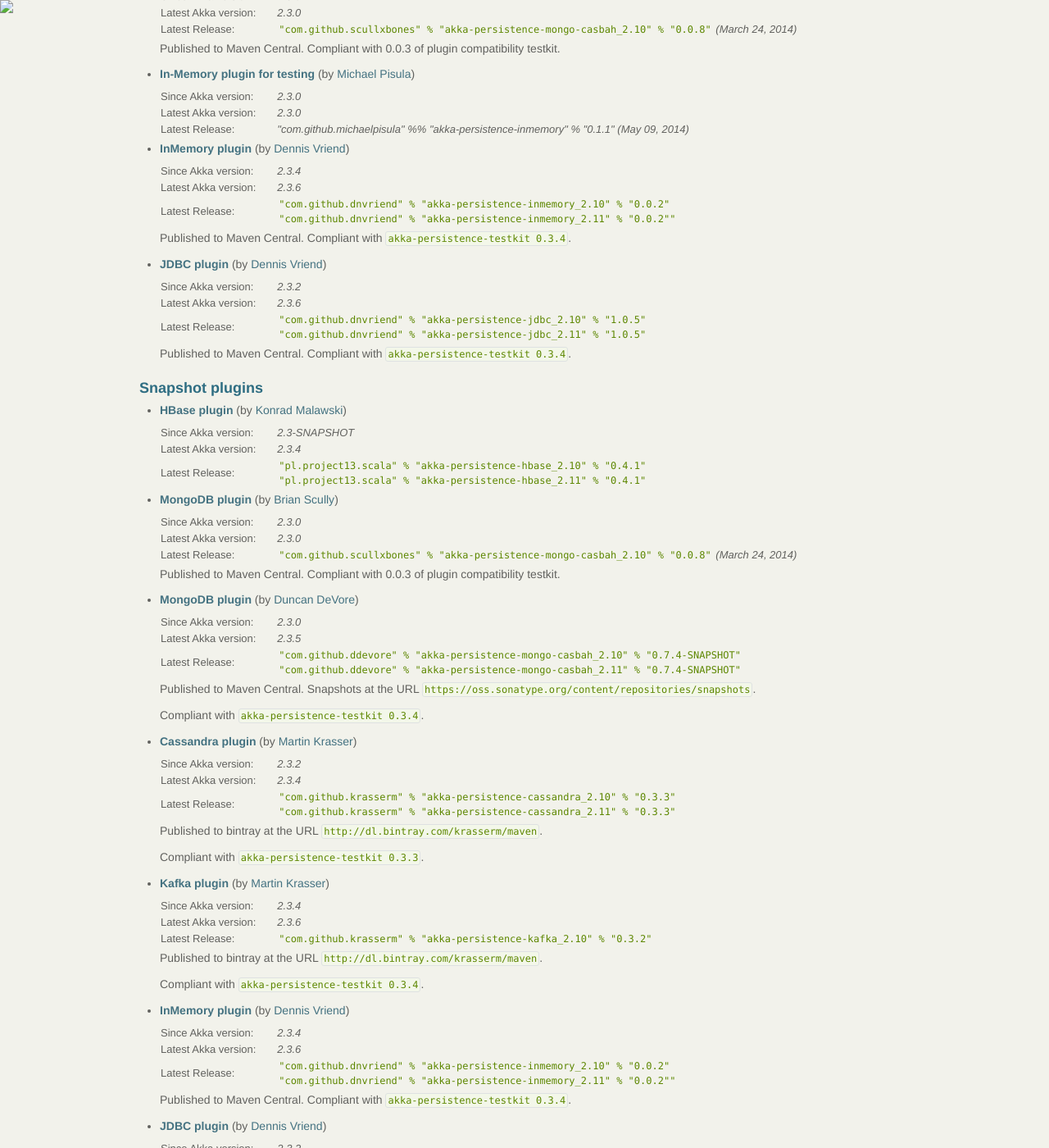
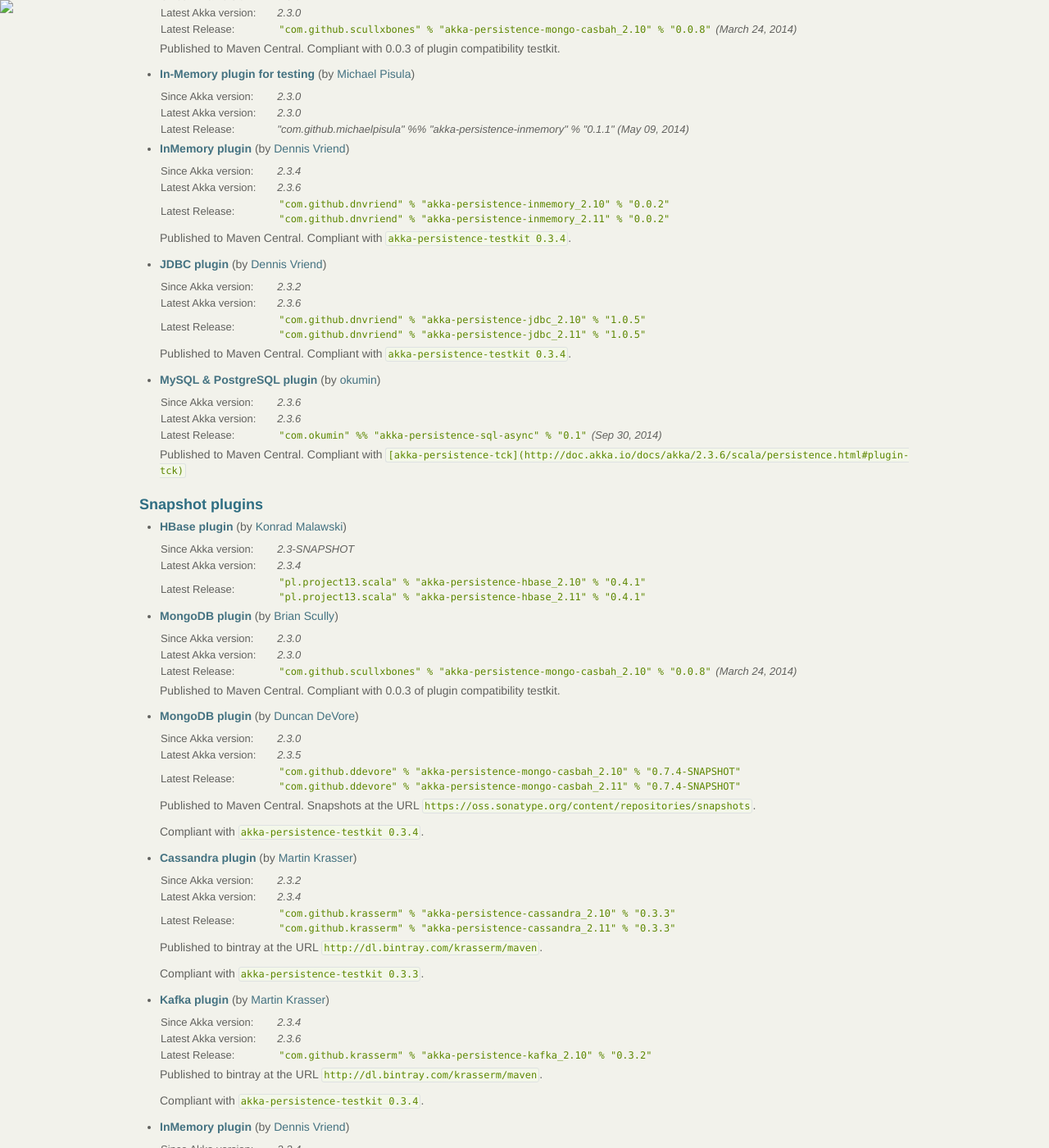
Before and after one commit to raboof/akka.github.com, a Jekyll site: the page built from community/index.md, in a window 1280 px wide and 1400 px high, scrolled down 4801 px. Shown: the whole window at 82% size. Built offline with Jekyll 4.4.1, drawn with Linux system fonts in a browser that asks for light colours; some of the changed text lies outside the part shown.

Commit message:
Add akka-persistence-sql-async to community page

```diff
--- a/community/index.md
+++ b/community/index.md
@@ -410,7 +410,7 @@
     <td>Latest Release:</td>
     <td>
       <code>"com.github.dnvriend" % "akka-persistence-inmemory_2.10" % "0.0.2"</code><br/>
-      <code>"com.github.dnvriend" % "akka-persistence-inmemory_2.11" % "0.0.2""</code>
+      <code>"com.github.dnvriend" % "akka-persistence-inmemory_2.11" % "0.0.2"</code>
     </td>
   </tr>
   </table>
@@ -432,6 +432,16 @@
   </table>
 
   Published to Maven Central. Compliant with <code>akka-persistence-testkit 0.3.4</code>.
+
+* **[MySQL & PostgreSQL plugin](https://github.com/okumin/akka-persistence-sql-async)** (by [okumin](https://github.com/okumin))
+
+  <table class="stats">
+    <tr><td>Since Akka version:</td><td>2.3.6</td></tr>
+    <tr><td>Latest Akka version:</td><td>2.3.6</td></tr>
+    <tr><td>Latest Release:</td><td><code>"com.okumin" %% "akka-persistence-sql-async" % "0.1"</code> (Sep 30, 2014)</td></tr>
+  </table>
+
+  Published to Maven Central. Compliant with <code>[akka-persistence-tck](http://doc.akka.io/docs/akka/2.3.6/scala/persistence.html#plugin-tck)</code>
 
 ### Snapshot plugins
 
@@ -499,7 +509,7 @@
     <td>Latest Release:</td>
     <td>
       <code>"com.github.dnvriend" % "akka-persistence-inmemory_2.10" % "0.0.2"</code><br/>
-      <code>"com.github.dnvriend" % "akka-persistence-inmemory_2.11" % "0.0.2""</code>
+      <code>"com.github.dnvriend" % "akka-persistence-inmemory_2.11" % "0.0.2"</code>
     </td>
   </tr>
   </table>
@@ -521,6 +531,16 @@
   </table>
 
   Published to Maven Central. Compliant with <code>akka-persistence-testkit 0.3.4</code>.
+
+* **[MySQL & PostgreSQL plugin](https://github.com/okumin/akka-persistence-sql-async)** (by [okumin](https://github.com/okumin))
+
+  <table class="stats">
+    <tr><td>Since Akka version:</td><td>2.3.6</td></tr>
+    <tr><td>Latest Akka version:</td><td>2.3.6</td></tr>
+    <tr><td>Latest Release:</td><td><code>"com.okumin" %% "akka-persistence-sql-async" % "0.1"</code> (Sep 30, 2014)</td></tr>
+  </table>
+
+  Published to Maven Central. Compliant with <code>[akka-persistence-tck](http://doc.akka.io/docs/akka/2.3.6/scala/persistence.html#plugin-tck)</code>
 
 ## Projects Using Akka
 
```
